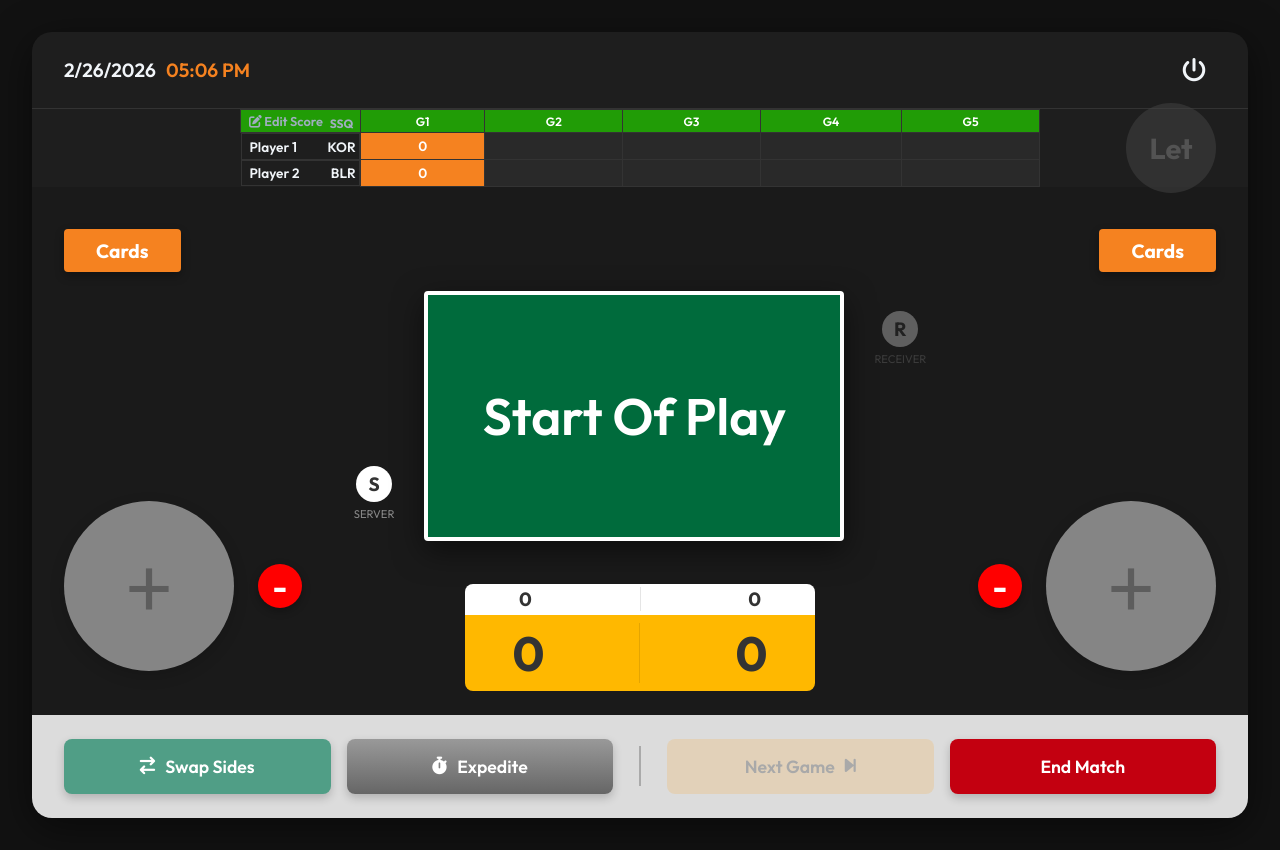
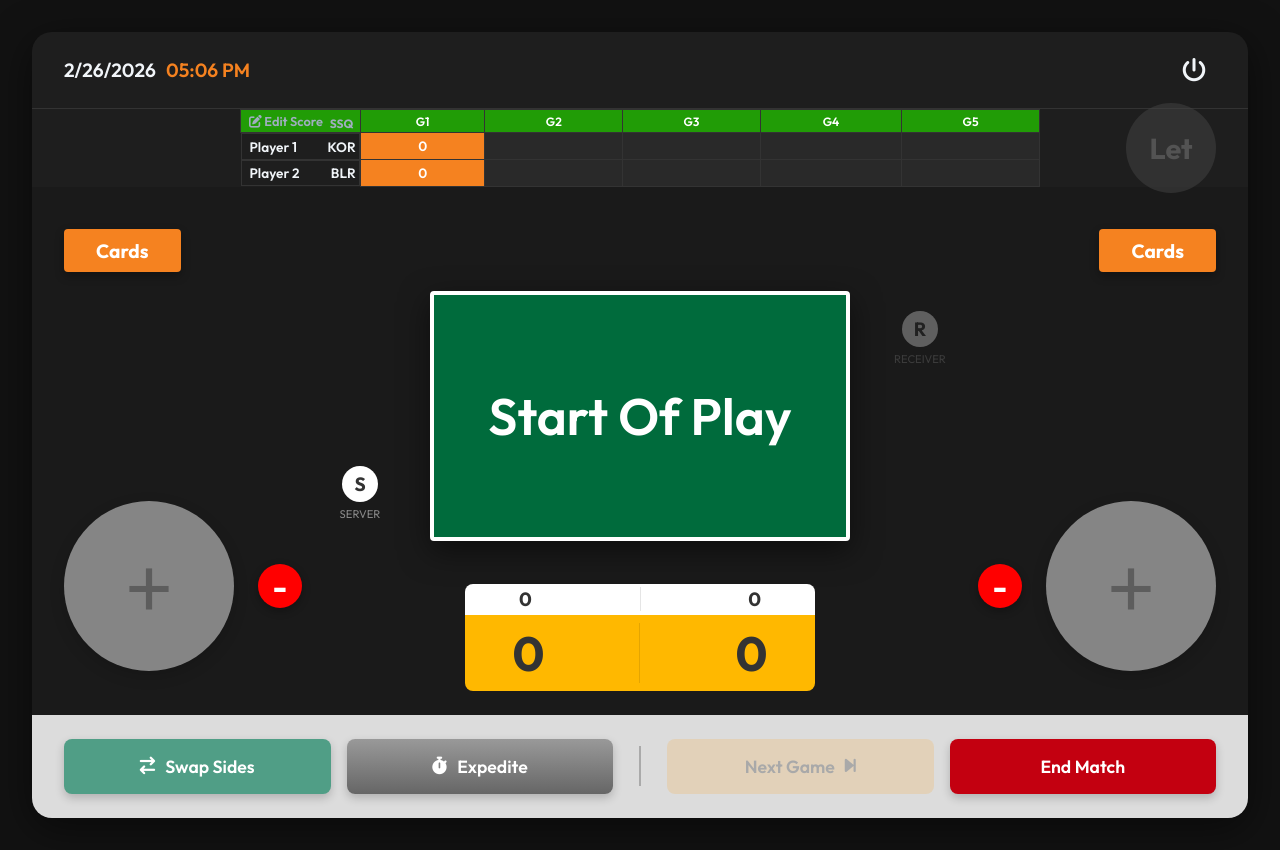
Before and after one commit to yinloo-ola/umpire_touch_pad, a Vue app in the folder frontend/: page /scoring in a window 1280 px wide. Built offline with nearby package versions, Linux system fonts and the light colour scheme.

Commit message:
fix width to prevent jitter

```diff
--- a/frontend/src/style.css
+++ b/frontend/src/style.css
@@ -438,6 +438,8 @@ button {
   gap: 5px;
   opacity: 0.3;
   transition: opacity 0.3s ease;
+  width: 80px;
+  /* Fixed width prevents layout shift */
 }
 
 .serve-indicator-tp.active {
```
